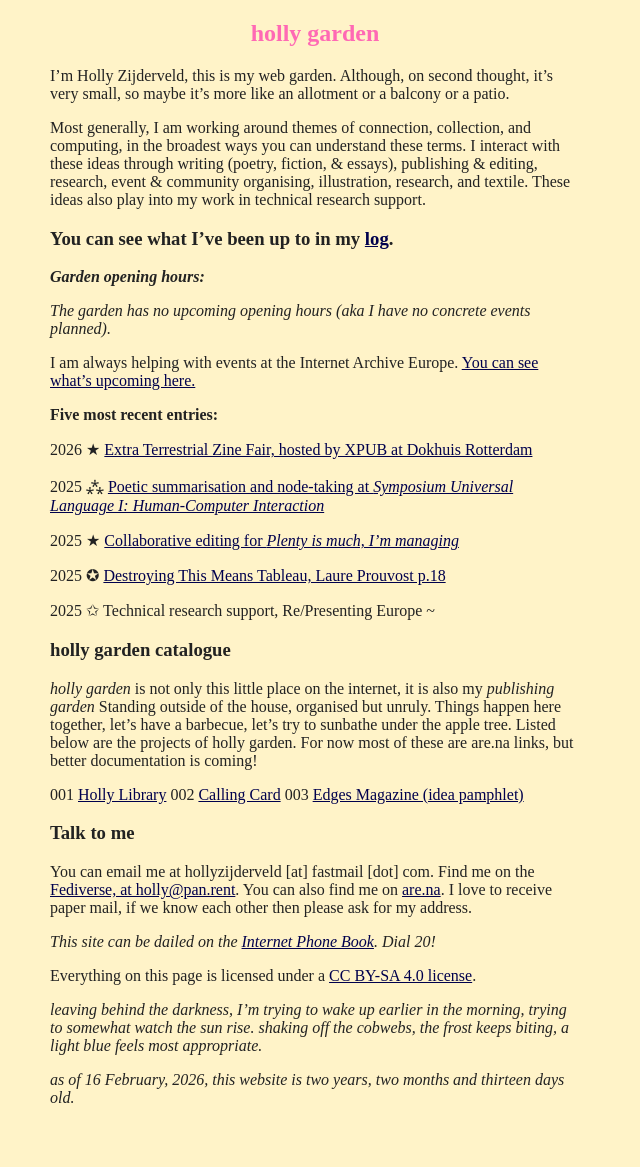
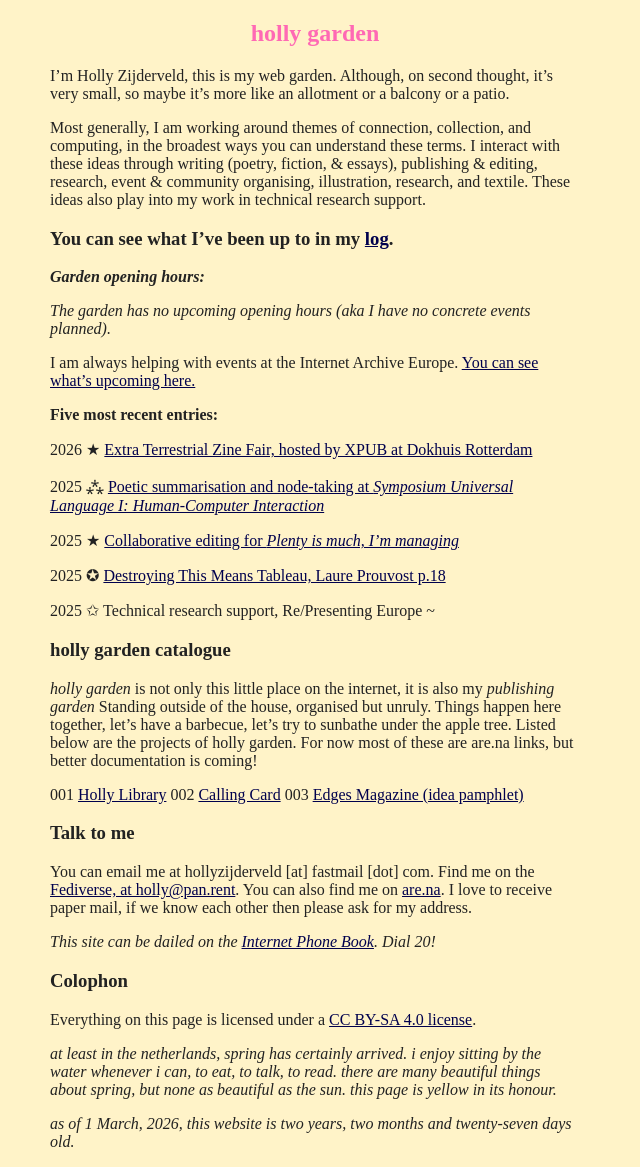
Before and after one commit to hollyz1jderveld/hollyz1jderveld.github.io, a Jekyll site: the page built from index.md, in a window 1280 px wide. Shown: the whole page, without its empty margins (0-640 px from the left). Built offline with Jekyll 4.4.1, drawn with Linux system fonts in a browser that asks for light colours; some web fonts are replaced; Markdown is read by kramdown in place of the engine named in the settings; our own code applies the rules of GitHub Pages for plain Markdown files; before the commit the page ends 1123 px from its top, so only the background shows below that.

Commit message:
Update index.md

```diff
--- a/index.md
+++ b/index.md
@@ -38,8 +38,10 @@ You can email me at hollyzijderveld [at] fastmail [dot] com. Find me on the [Fed
 
 *This site can be dailed on the [Internet Phone Book](https://internetphonebook.net/#dial-a-site). Dial 20!*
 
+### Colophon
+
 Everything on this page is licensed under a [CC BY-SA 4.0 license](https://creativecommons.org/licenses/by-sa/4.0/).
 
-*leaving behind the darkness, I'm trying to wake up earlier in the morning, trying to somewhat watch the sun rise. shaking off the cobwebs, the frost keeps biting, a light blue feels most appropriate.*
+*at least in the netherlands, spring has certainly arrived. i enjoy sitting by the water whenever i can, to eat, to talk, to read. there are many beautiful things about spring, but none as beautiful as the sun. this page is yellow in its honour.*
 
-*as of 16 February, 2026, this website is two years, two months and thirteen days old.*
+*as of 1 March, 2026, this website is two years, two months and twenty-seven days old.*
```
